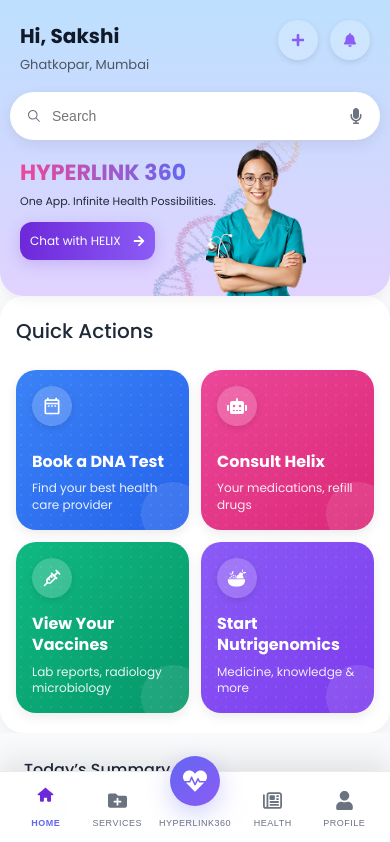
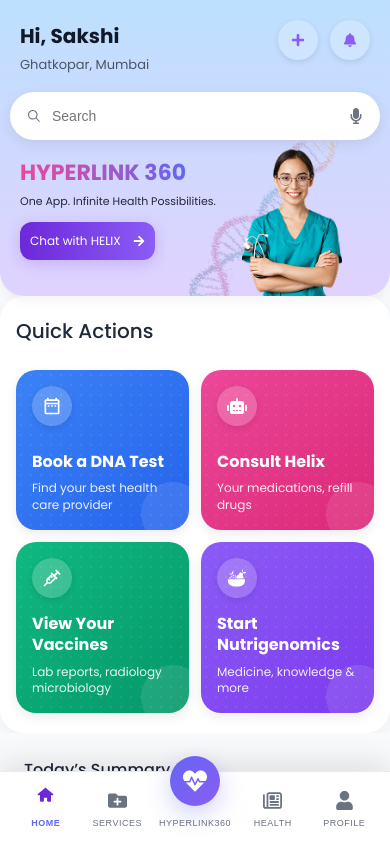
Before and after one commit to adityasharma0131/HyperLinkApp, a React (Vite) app: page /app in a window 390 px wide. Shown: the top 842 px of the page. Built offline with nearby package versions, Linux system fonts and the light colour scheme.

Commit message:
Home hero Update

```diff
--- a/src/Pages/User/Application/Home/style.css
+++ b/src/Pages/User/Application/Home/style.css
@@ -84,6 +84,34 @@
   position: relative;
   display: flex;
   flex-direction: row;
+  gap: 3rem; /* Default (large screens) */
+}
+
+/* Medium screens (≤1024px) */
+@media (max-width: 1024px) {
+  .hero-section {
+    gap: 2rem;
+  }
+}
+
+/* Small screens (≤768px) */
+@media (max-width: 768px) {
+  .hero-section {
+    gap: 1.5rem;
+  }
+}
+
+/* Extra-small screens (≤640px) */
+@media (max-width: 640px) {
+  .hero-section {
+    gap: 2.25rem;
+  }
+}
+/* Extra-small screens (≤640px) */
+@media (max-width: 320px) {
+  .hero-section {
+    gap: 0.25rem;
+  }
 }
 
 .hero-text h2 {
```
